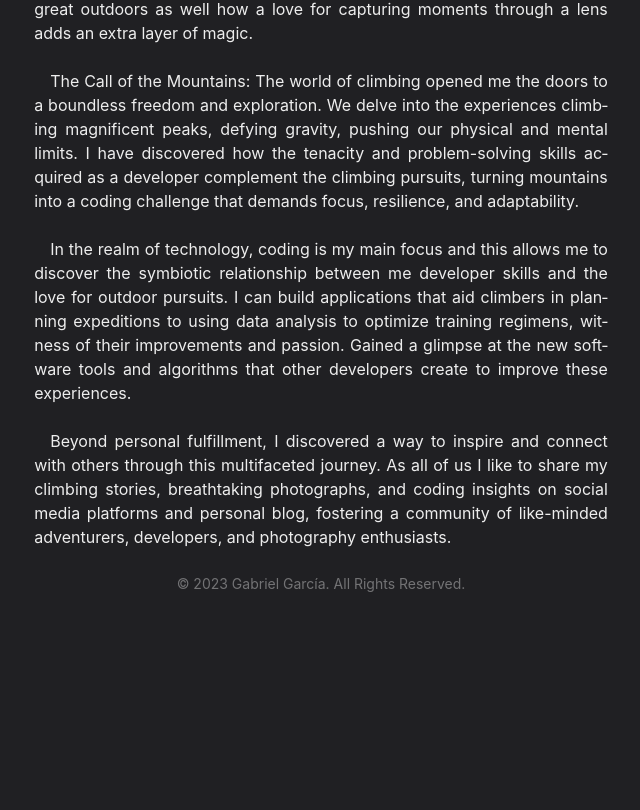
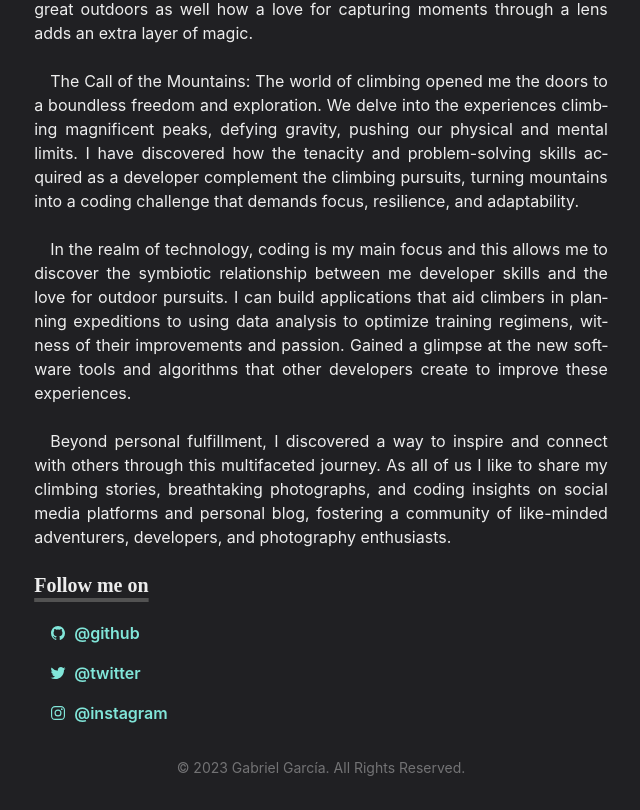
Before and after one commit to gabogarciam/gabogarcia.dev, a Next.js app: page / in a window 1280 px wide. Shown: the part 349-1159 px from the top of the page, without its empty margins (319-959 px from the left). Before the commit the page ends 975 px from the top, so only its background shows below. Built offline with nearby package versions, Linux system fonts and the light colour scheme.

Commit message:
feat: :sparkles: icons
Added icons and list of follow

```diff
--- a/components/navbar.js
+++ b/components/navbar.js
@@ -17,6 +17,7 @@ import {
 } from '@chakra-ui/react'
 import { HamburgerIcon } from '@chakra-ui/icons'
 import ThemeToggleButton from './theme-toggle-button'
+import { IoLogoGithub } from 'react-icons/io5'
 
 const LinkItem = ({ href, path, target, children, ...props }) => {
   const active = path === href
@@ -76,11 +77,11 @@ const Navbar = props => {
           flexGrow={1}
           mt={{ base: 4, md: 0 }}
         >
+          <LinkItem href="/blog" path={path}>
+            Blog
+          </LinkItem>
           <LinkItem href="/works" path={path}>
             Works
-          </LinkItem>
-          <LinkItem href="/blog" path={path}>
-            Blog
           </LinkItem>
           <LinkItem
             target="_blank"
@@ -91,11 +92,12 @@ const Navbar = props => {
             style={{ gap: 4 }}
             pl={2}
           >
+            <IoLogoGithub />
             Source
           </LinkItem>
           <LinkItem
             target="_blank"
-            href="https://gabogarcia.dev/"
+            href="https://gabogarciam.github.io/resume/"
             path={path}
             display="inline-flex"
             alignItems="center"
@@ -120,11 +122,11 @@ const Navbar = props => {
                 <MenuItem as={MenuLink} href="/">
                   About
                 </MenuItem>
+                <MenuItem as={MenuLink} href="/blog">
+                  Blog
+                </MenuItem>
                 <MenuItem as={MenuLink} href="/works">
                   Works
-                </MenuItem>
-                <MenuItem as={MenuLink} href="/blog">
-                  Blog
                 </MenuItem>
                 <MenuItem
                   as={Link}
@@ -135,7 +137,7 @@ const Navbar = props => {
                 </MenuItem>
                 <MenuItem
                   as={Link}
-                  href="https://gabogarcia.dev/"
+                  href="https://gabogarciam.github.io/resume/"
                   target="_blank"
                 >
                   Resume
--- a/package.json
+++ b/package.json
@@ -21,7 +21,8 @@
     "framer-motion": "^10.6.0",
     "next": "^13.2.4",
     "react": "^18.2.0",
-    "react-dom": "^18.2.0"
+    "react-dom": "^18.2.0",
+    "react-icons": "^4.10.1"
   },
   "devDependencies": {
     "eslint": "^8.36.0",
--- a/pages/index.js
+++ b/pages/index.js
@@ -1,12 +1,17 @@
 import {
   Container,
+  Button,
   Box,
   Heading,
-  useColorModeValue,
+  Link,
+  List,
+  ListItem,
+  useColorModeValue
 } from '@chakra-ui/react'
 import TadaAnimation from '../components/icons/tada-animation'
 import Section from '../components/section'
 import Paragraph from '../components/paragraph'
+import { IoLogoTwitter, IoLogoInstagram, IoLogoGithub } from 'react-icons/io5'
 
 const Home = () => {
   return (
@@ -75,6 +80,49 @@ const Home = () => {
               photography enthusiasts.
             </Paragraph>
           </Section>
+          <Section delay={0.4}>
+            <Heading as="h3" variant="section-title">
+              Follow me on
+            </Heading>
+            <List>
+              <ListItem>
+                <Link href="https://github.com/gabogarciam" target="_blank">
+                  <Button
+                    variant="ghost"
+                    colorScheme="teal"
+                    leftIcon={<IoLogoGithub />}
+                  >
+                    @github
+                  </Button>
+                </Link>
+              </ListItem>
+              <ListItem>
+                <Link href="https://twitter.com/arkaamreg" target="_blank">
+                  <Button
+                    variant="ghost"
+                    colorScheme="teal"
+                    leftIcon={<IoLogoTwitter />}
+                  >
+                    @twitter
+                  </Button>
+                </Link>
+              </ListItem>
+              <ListItem>
+                <Link
+                  href="https://instagram.com/gabrielgarrcia"
+                  target="_blank"
+                >
+                  <Button
+                    variant="ghost"
+                    colorScheme="teal"
+                    leftIcon={<IoLogoInstagram />}
+                  >
+                    @instagram
+                  </Button>
+                </Link>
+              </ListItem>
+            </List>
+          </Section>
         </Box>
       </Box>
     </Container>
```
